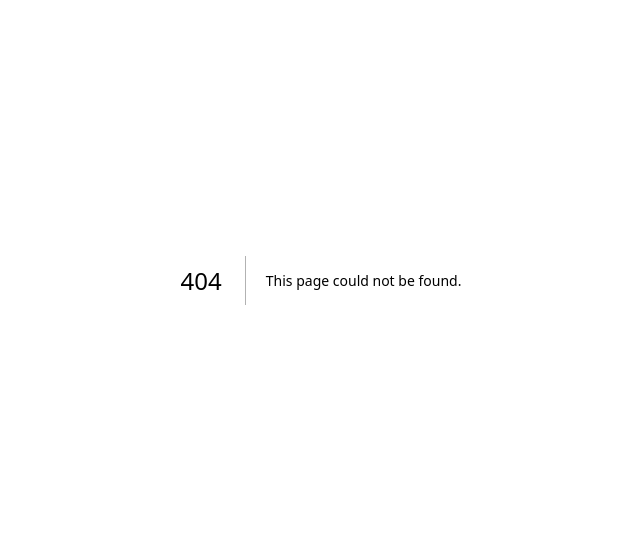
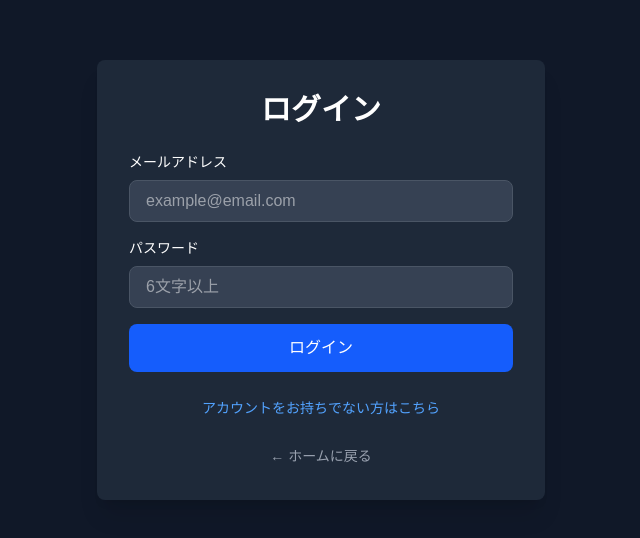
Before and after one commit to sano-suguru/ashenhall, a Next.js app: page /auth/login in a window 1280 px wide. Before the commit this address had no page. Shown: the part 120-658 px from the top of the page, without its empty margins (319-959 px from the left). Built offline with nearby package versions, Linux system fonts and the light colour scheme; no server answers.

Commit message:
feat: 認証機能を実装し、ユーザーメニューを追加。ログイン/ログアウト機能を提供

```diff
--- /dev/null
+++ b/src/app/auth/callback/route.ts
@@ -0,0 +1,45 @@
+import { createServerClient } from '@supabase/ssr';
+import { cookies } from 'next/headers';
+import { NextResponse } from 'next/server';
+import type { NextRequest } from 'next/server';
+
+/**
+ * 認証コールバックルート
+ *
+ * Supabaseからのメール確認リンクをクリックした際に呼ばれます。
+ * 認証コードを検証してセッションを確立し、ホームページにリダイレクトします。
+ */
+export async function GET(request: NextRequest) {
+  const requestUrl = new URL(request.url);
+  const code = requestUrl.searchParams.get('code');
+
+  if (code) {
+    const cookieStore = await cookies();
+    const supabase = createServerClient(
+      process.env.NEXT_PUBLIC_SUPABASE_URL!,
+      process.env.NEXT_PUBLIC_SUPABASE_ANON_KEY!,
+      {
+        cookies: {
+          getAll() {
+            return cookieStore.getAll();
+          },
+          setAll(cookiesToSet) {
+            try {
+              cookiesToSet.forEach(({ name, value, options }) =>
+                cookieStore.set(name, value, options)
+              );
+            } catch {
+              // Server Component内で呼ばれた場合は無視
+            }
+          },
+        },
+      }
+    );
+
+    // 認証コードを検証してセッションを確立
+    await supabase.auth.exchangeCodeForSession(code);
+  }
+
+  // ホームページにリダイレクト
+  return NextResponse.redirect(new URL('/', request.url));
+}
--- /dev/null
+++ b/src/app/auth/login/page.tsx
@@ -0,0 +1,166 @@
+'use client';
+
+import { useState } from 'react';
+import { createClient } from '@/lib/supabase/client';
+import { useRouter } from 'next/navigation';
+import Link from 'next/link';
+
+export default function LoginPage() {
+  const [email, setEmail] = useState('');
+  const [password, setPassword] = useState('');
+  const [isSignUp, setIsSignUp] = useState(false);
+  const [loading, setLoading] = useState(false);
+  const [message, setMessage] = useState<{ type: 'success' | 'error'; text: string } | null>(null);
+  const router = useRouter();
+  const supabase = createClient();
+
+  const handleSubmit = async (e: React.FormEvent) => {
+    e.preventDefault();
+    setLoading(true);
+    setMessage(null);
+
+    try {
+      if (isSignUp) {
+        // サインアップ処理
+        const { error } = await supabase.auth.signUp({
+          email,
+          password,
+          options: {
+            emailRedirectTo: `${window.location.origin}/auth/callback`,
+          },
+        });
+
+        if (error) throw error;
+
+        setMessage({
+          type: 'success',
+          text: '確認メールを送信しました。メールボックスをご確認ください。',
+        });
+        setEmail('');
+        setPassword('');
+      } else {
+        // ログイン処理
+        const { error } = await supabase.auth.signInWithPassword({
+          email,
+          password,
+        });
+
+        if (error) throw error;
+
+        setMessage({
+          type: 'success',
+          text: 'ログインしました。',
+        });
+
+        // ホームページにリダイレクト
+        router.push('/');
+        router.refresh();
+      }
+    } catch (error) {
+      setMessage({
+        type: 'error',
+        text: error instanceof Error ? error.message : '認証エラーが発生しました',
+      });
+    } finally {
+      setLoading(false);
+    }
+  };
+
+  return (
+    <div className="min-h-screen bg-gray-900 text-white flex items-center justify-center p-4">
+      <div className="w-full max-w-md">
+        <div className="bg-gray-800 rounded-lg shadow-xl p-8">
+          <h1 className="text-3xl font-bold mb-6 text-center">
+            {isSignUp ? '新規登録' : 'ログイン'}
+          </h1>
+
+          {message && (
+            <div
+              className={`mb-6 p-4 rounded-lg ${
+                message.type === 'success'
+                  ? 'bg-green-900/30 border border-green-500 text-green-400'
+                  : 'bg-red-900/30 border border-red-500 text-red-400'
+              }`}
+            >
+              {message.text}
+            </div>
+          )}
+
+          <form onSubmit={handleSubmit} className="space-y-4">
+            <div>
+              <label htmlFor="email" className="block text-sm font-medium mb-2">
+                メールアドレス
+              </label>
+              <input
+                id="email"
+                type="email"
+                value={email}
+                onChange={(e) => setEmail(e.target.value)}
+                required
+                className="w-full px-4 py-2 bg-gray-700 border border-gray-600 rounded-lg focus:outline-none focus:border-blue-500 transition"
+                placeholder="example@email.com"
+                disabled={loading}
+              />
+            </div>
+
+            <div>
+              <label htmlFor="password" className="block text-sm font-medium mb-2">
+                パスワード
+              </label>
+              <input
+                id="password"
+                type="password"
+                value={password}
+                onChange={(e) => setPassword(e.target.value)}
+                required
+                minLength={6}
+                className="w-full px-4 py-2 bg-gray-700 border border-gray-600 rounded-lg focus:outline-none focus:border-blue-500 transition"
+                placeholder="6文字以上"
+                disabled={loading}
+              />
+            </div>
+
+            <button
+              type="submit"
+              disabled={loading}
+              className="w-full py-3 bg-blue-600 hover:bg-blue-700 disabled:bg-gray-600 disabled:cursor-not-allowed rounded-lg font-medium transition"
+            >
+              {loading ? '処理中...' : isSignUp ? '登録する' : 'ログイン'}
+            </button>
+          </form>
+
+          <div className="mt-6 text-center">
+            <button
+              type="button"
+              onClick={() => {
+                setIsSignUp(!isSignUp);
+                setMessage(null);
+              }}
+              className="text-blue-400 hover:text-blue-300 text-sm transition"
+              disabled={loading}
+            >
+              {isSignUp
+                ? 'すでにアカウントをお持ちですか？ログイン'
+                : 'アカウントをお持ちでない方はこちら'}
+            </button>
+          </div>
+
+          <div className="mt-6 text-center">
+            <Link href="/" className="text-gray-400 hover:text-gray-300 text-sm transition">
+              ← ホームに戻る
+            </Link>
+          </div>
+        </div>
+
+        {isSignUp && (
+          <div className="mt-4 p-4 bg-blue-900/20 border border-blue-700 rounded-lg text-sm text-gray-300">
+            <p className="font-bold mb-2">📧 メール確認について</p>
+            <p>
+              登録後、確認メールが送信されます。メール内のリンクをクリックして認証を完了してください。
+            </p>
+          </div>
+        )}
+      </div>
+    </div>
+  );
+}
--- a/src/app/page.tsx
+++ b/src/app/page.tsx
@@ -17,6 +17,7 @@ import { getCardsByFaction } from '@/data/cards/base-cards';
 import { createInitialGameState } from '@/lib/game-engine/core';
 import GameSetup from '@/components/GameSetup';
 import GameBoard from '@/components/GameBoard';
+import UserMenu from '@/components/UserMenu';
 import { useGameControls } from '@/hooks/useGameControls';
 import { useLocalStats } from '@/hooks/useLocalStats';
 import { useSequentialGameProgress } from '@/hooks/useSequentialGameProgress';
@@ -110,7 +111,8 @@ export default function Home() {
       return (
         <div className="relative min-h-screen">
           <GameSetup onGameStart={handleGameStart} stats={localStats.localStats} />
-          <div className="absolute top-4 right-4">
+          <div className="absolute top-4 right-4 z-50 flex items-center space-x-4">
+            <UserMenu />
             <Link
               href="/stats"
               className="px-4 py-2 bg-gray-700 text-white rounded-lg hover:bg-gray-600 transition-colors"
--- /dev/null
+++ b/src/components/UserMenu.tsx
@@ -0,0 +1,49 @@
+'use client';
+
+import { useAuth } from '@/hooks/useAuth';
+import Link from 'next/link';
+import { LogOut, User } from 'lucide-react';
+
+/**
+ * ユーザーメニューコンポーネント
+ *
+ * 認証状態に応じてログイン/ログアウトボタンを表示します。
+ */
+export default function UserMenu() {
+  const { user, loading, signOut, isAuthenticated } = useAuth();
+
+  if (loading) {
+    return (
+      <div className="flex items-center space-x-2 text-gray-400">
+        <div className="w-8 h-8 border-2 border-gray-600 border-t-blue-500 rounded-full animate-spin" />
+      </div>
+    );
+  }
+
+  if (isAuthenticated && user) {
+    return (
+      <div className="flex items-center space-x-4">
+        <div className="flex items-center space-x-2 text-gray-300">
+          <User size={20} />
+          <span className="text-sm">{user.email}</span>
+        </div>
+        <button
+          onClick={signOut}
+          className="flex items-center space-x-2 px-4 py-2 bg-red-600 hover:bg-red-700 text-white rounded-lg transition"
+        >
+          <LogOut size={18} />
+          <span>ログアウト</span>
+        </button>
+      </div>
+    );
+  }
+
+  return (
+    <Link
+      href="/auth/login"
+      className="px-4 py-2 bg-blue-600 hover:bg-blue-700 text-white rounded-lg transition"
+    >
+      ログイン
+    </Link>
+  );
+}
--- /dev/null
+++ b/src/hooks/useAuth.ts
@@ -0,0 +1,51 @@
+'use client';
+
+import { useEffect, useState } from 'react';
+import { createClient } from '@/lib/supabase/client';
+import type { User } from '@supabase/supabase-js';
+
+/**
+ * 認証状態管理カスタムフック
+ *
+ * クライアントコンポーネントでユーザー情報の取得とログアウト機能を提供します。
+ */
+export function useAuth() {
+  const [user, setUser] = useState<User | null>(null);
+  const [loading, setLoading] = useState(true);
+  const supabase = createClient();
+
+  useEffect(() => {
+    // 初回ユーザー情報取得
+    const getUser = async () => {
+      const {
+        data: { user },
+      } = await supabase.auth.getUser();
+      setUser(user);
+      setLoading(false);
+    };
+
+    getUser();
+
+    // 認証状態変更の監視
+    const {
+      data: { subscription },
+    } = supabase.auth.onAuthStateChange((_event, session) => {
+      setUser(session?.user ?? null);
+      setLoading(false);
+    });
+
+    return () => subscription.unsubscribe();
+  }, [supabase.auth]);
+
+  const signOut = async () => {
+    await supabase.auth.signOut();
+    setUser(null);
+  };
+
+  return {
+    user,
+    loading,
+    signOut,
+    isAuthenticated: !!user,
+  };
+}
```
